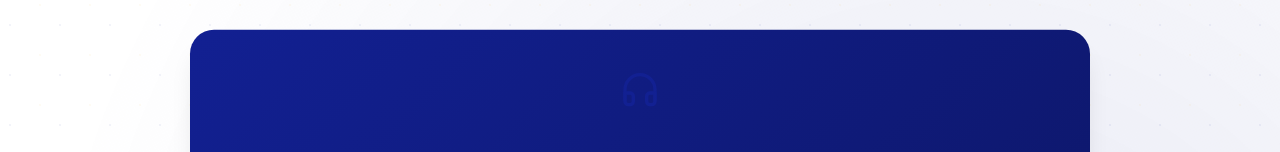
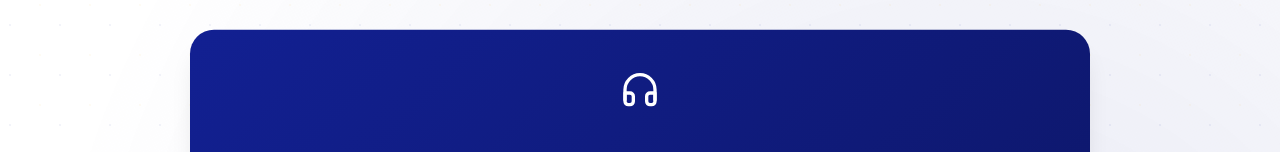
Before and after one commit to gibsonthompson/CallBird-Site, a plain HTML site: page index.html in a window 1280 px wide. Shown: the part 549-701 px from the top of the page. Drawn offline with Linux system fonts and the light colour scheme.

Commit message:
Update index.html

```diff
--- a/index.html
+++ b/index.html
@@ -249,7 +249,7 @@
                 <div class="demo-cta">
                     <div class="demo-box">
                         <div class="demo-icon">
-                            <svg viewBox="0 0 24 24" fill="none" stroke="#122092" stroke-width="2" stroke-linecap="round" stroke-linejoin="round">
+                            <svg viewBox="0 0 24 24" fill="none" stroke="white" stroke-width="2" stroke-linecap="round" stroke-linejoin="round">
                                 <path d="M3 18v-6a9 9 0 0 1 18 0v6"></path>
                                 <path d="M21 19a2 2 0 0 1-2 2h-1a2 2 0 0 1-2-2v-3a2 2 0 0 1 2-2h3zM3 19a2 2 0 0 0 2 2h1a2 2 0 0 0 2-2v-3a2 2 0 0 0-2-2H3z"></path>
                             </svg>
```
